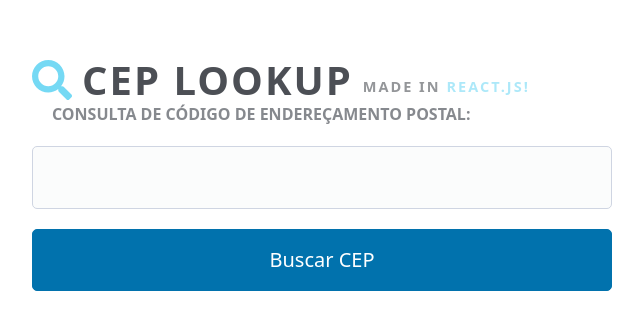
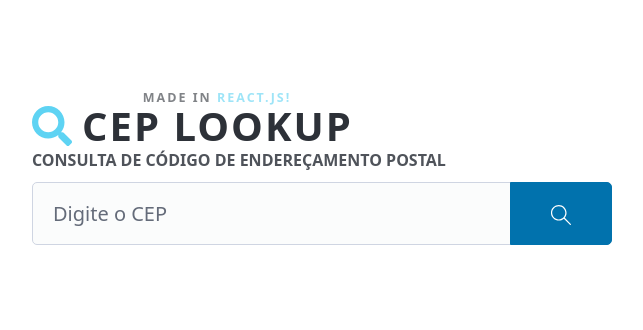
Before and after one commit to andreas-yuji-fujiki/cep-lookup, a React (Vite) app: page / in a window 1280 px wide. Shown: the part 156-486 px from the top of the page, without its empty margins (318-961 px from the left). Built offline with nearby package versions, Linux system fonts and the light colour scheme.

Commit message:
finished the frontend of the input card

```diff
--- a/src/Components/AppHeader/AppHeader.jsx
+++ b/src/Components/AppHeader/AppHeader.jsx
@@ -18,7 +18,7 @@ function AppHeader(){
                     </small>
                 </MainTitle>
                 <MainParagraph>
-                    Consulta de código de endereçamento postal:
+                    Consulta de código de endereçamento postal
                 </MainParagraph>
             </main>
         </AppHeaderContainer>
--- a/src/Components/AppHeader/AppHeaderStyles.js
+++ b/src/Components/AppHeader/AppHeaderStyles.js
@@ -6,21 +6,17 @@ export const MainTitle = styled.h1`
     align-items: center;
     letter-spacing: 2px;
     text-transform: uppercase;
-    opacity: 0.85;
     margin-bottom: 0;
 
     .icon{
         fill: #5ed3f3;
     }
     small{
-        font-size: 14.5px;
-
-        display: flex;
-        align-self: flex-end;
+        font-size: 12.5px;
+        position: relative;
+        top: -28px;
+        left: -220px;
         gap: 6px;
-
-        position: relative;
-        top: -8px;
         opacity: 0.6;
     }
     small .react-span{
@@ -30,10 +26,10 @@ export const MainTitle = styled.h1`
 
 export const MainParagraph = styled.p`
     text-transform: uppercase;
-    padding-left: 20px;
     font-size: 16px;
     font-weight: bolder;
-    opacity: 0.6;
+    opacity: 0.88;
+    margin-bottom: 10px;
 `
 
 export const AppHeaderContainer = styled.div`
--- a/src/Components/HeroSection/input_card/InputCard.jsx
+++ b/src/Components/HeroSection/input_card/InputCard.jsx
@@ -1,11 +1,53 @@
+// react
+import React, { useState } from 'react';
+
+// styled components
+import { InputCardForm } from "./InputCardStyles"
+
+// icons
+import { SlMagnifier } from "react-icons/sl";
+
 function InputCard(){
+    const [cep, setCep] = useState('');
+    const [error, setError] = useState('');
+
+    const handleSubmit = (e) => {
+        e.preventDefault();
+        const cepPattern = /^\d{5}-?\d{3}$/;
+        if (!cepPattern.test(cep)) {
+            setError('Por favor, insira um CEP válido (8 dígitos no formato XXXXX-XXX).');
+            return;
+        }
+        setError('');
+        console.log("CEP enviado:", cep);
+    };
+
+    const handleChange = (e) => {
+        let value = e.target.value.replace(/\D/g, '');
+        if (value.length >= 6) {
+            value = value.slice(0, 5) + '-' + value.slice(5);
+        }
+        setCep(value);
+    };
+
     return(
-        <form>
-            <input type="text" />
-            <button type="submit">
-                Buscar CEP
-            </button>
-        </form>
+        <InputCardForm onSubmit={handleSubmit}>
+            <fieldset role="group">
+                <input
+                    type="text"
+                    name="CepInput"
+                    autoComplete="off"
+                    placeholder="Digite o CEP"
+                    maxLength="9"
+                    value={cep}
+                    onChange={handleChange}
+                />
+                {error && <small style={{ color: 'red' }}>{error}</small>}
+                <button type="submit">
+                    <SlMagnifier/>
+                </button>
+            </fieldset>
+        </InputCardForm>
     )
 }
 export default InputCard
--- /dev/null
+++ b/src/Components/HeroSection/input_card/InputCardStyles.js
@@ -0,0 +1,8 @@
+import styled from "styled-components";
+
+export const InputCardForm = styled.form`
+    input{
+        margin: 0;
+        margin-bottom: 10px;
+    }
+`
```
